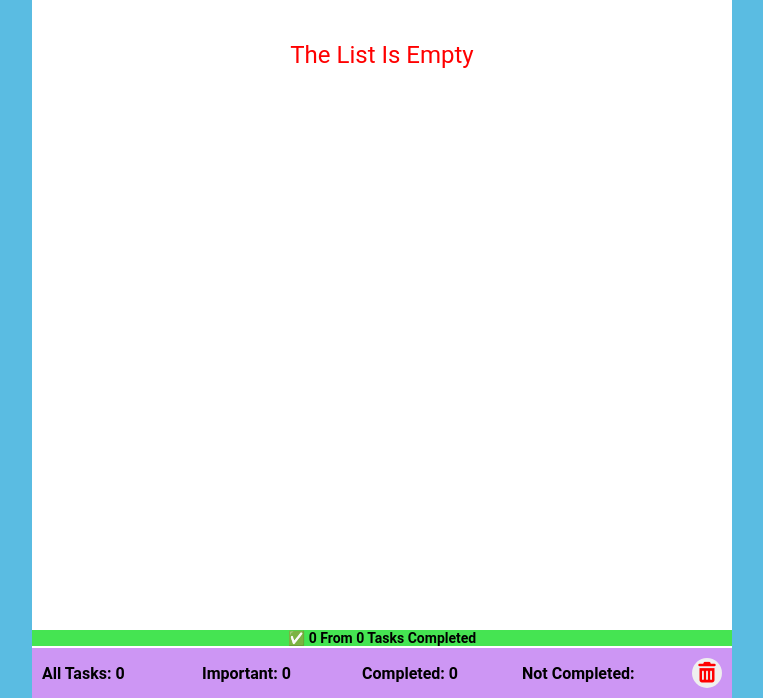
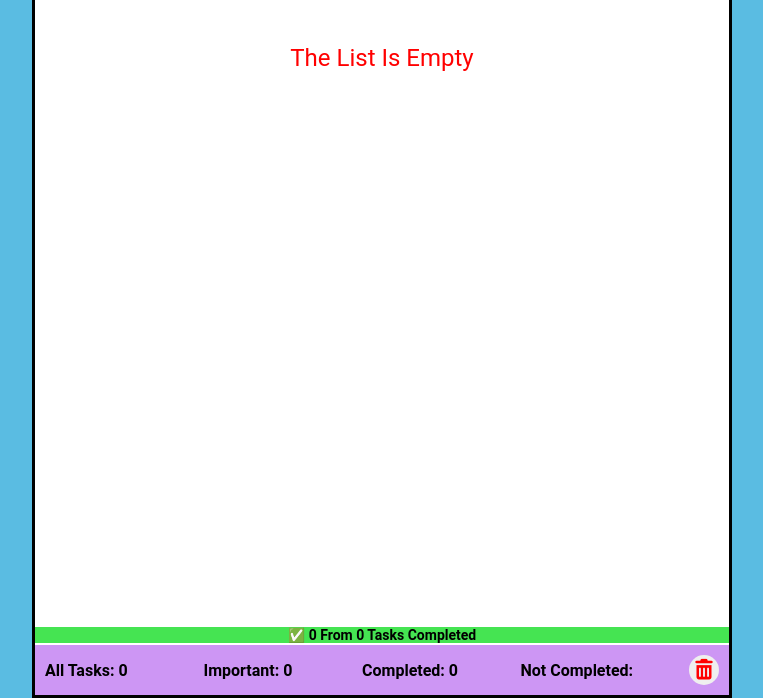
Before and after one commit to ahmednabil22224/todo-vite-ts-app, a website built with Vite: page index.html in a window 1280 px wide. Shown: the part 102-800 px from the top of the page, without its empty margins (258-1021 px from the left). Built offline with nearby package versions, Linux system fonts and the light colour scheme.

Commit message:
Update Files

```diff
--- a/public/style.css
+++ b/public/style.css
@@ -93,10 +93,10 @@ button:has(i) {
   max-width: 700px;
   height: 100vh;
   margin: auto;
-  border-radius: 8px;
   display: grid;
   grid-template-rows: auto 1fr auto;
   background-color: #999;
+  border: 3px solid #000;
 }
 @media (max-width: 770px) {
   #root {
```
Also changed, not shown: src/images/preview-dark-mobile.png, src/images/preview-light-mobile.png.
